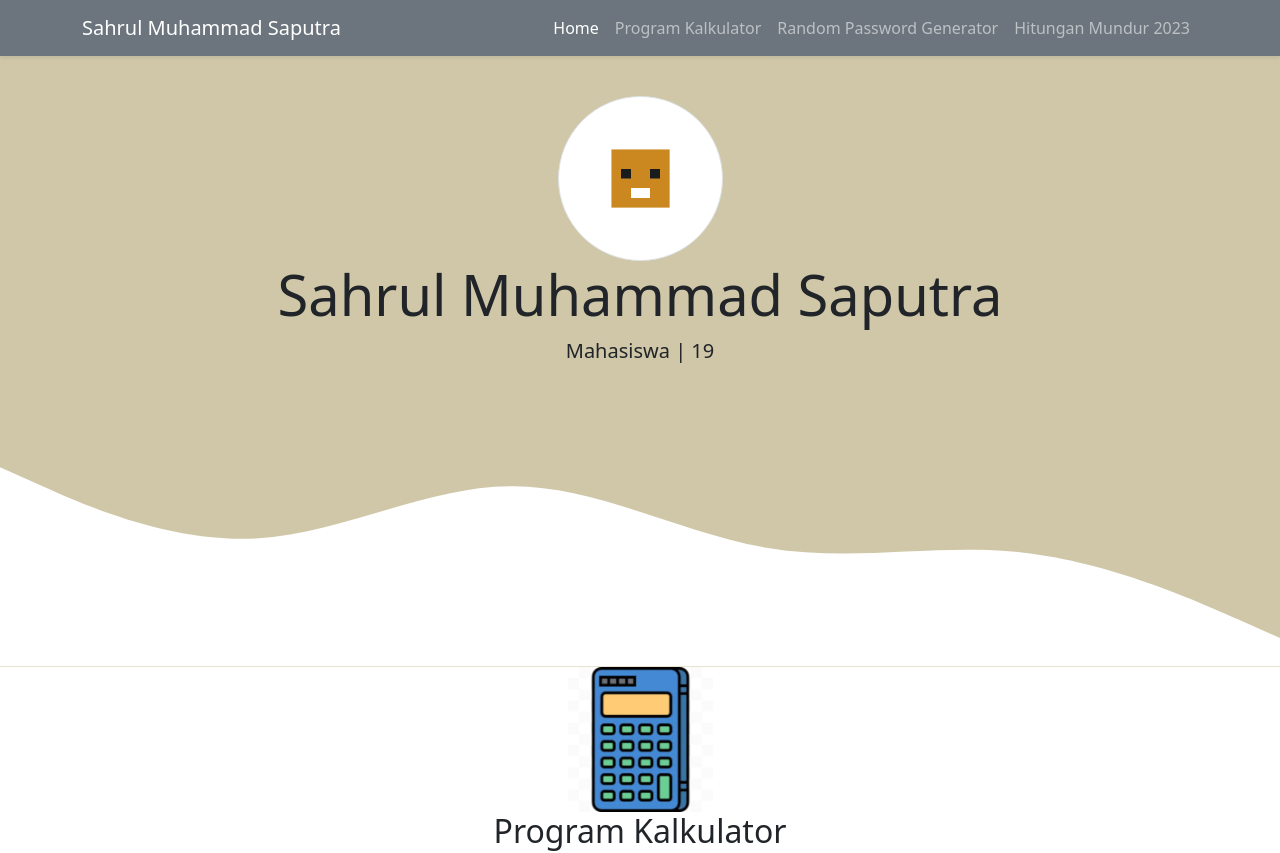
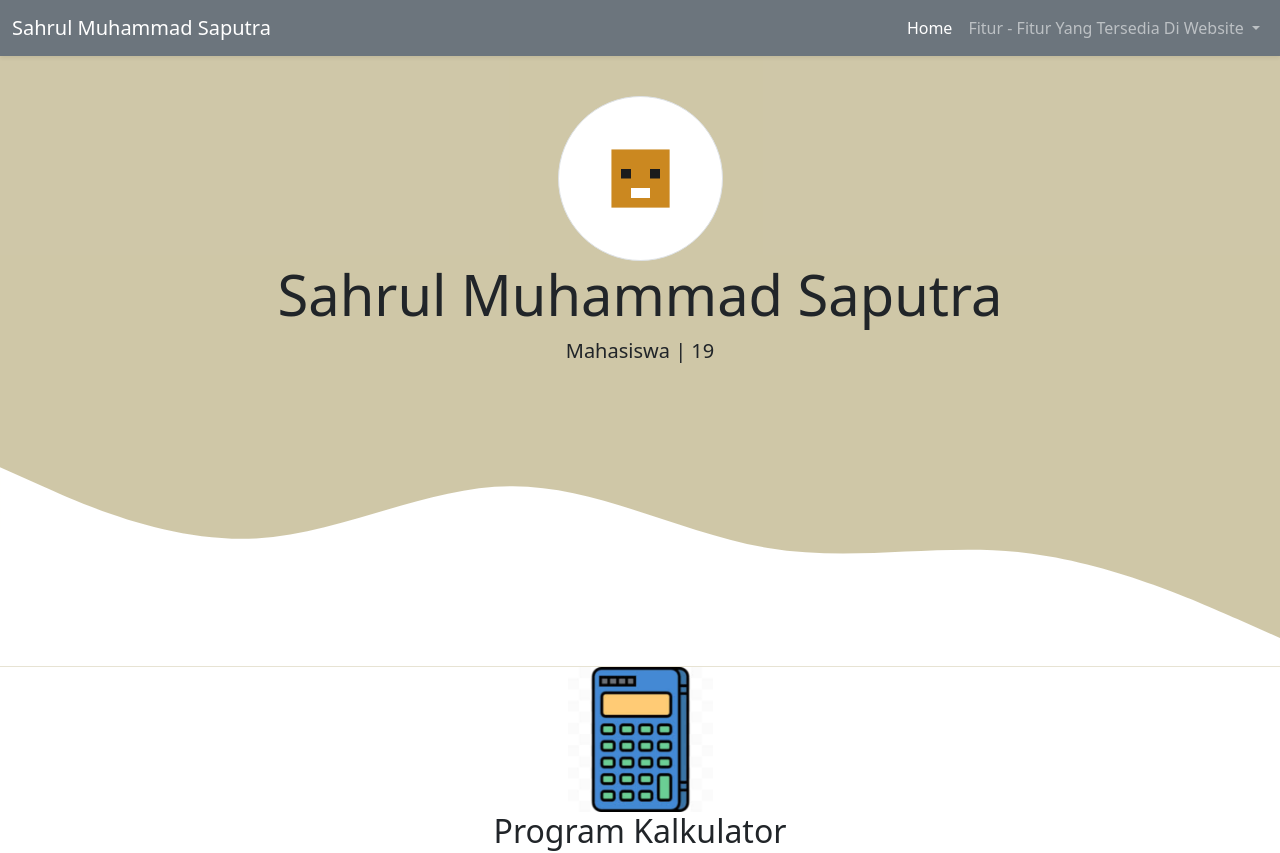
Before and after one commit to sahrulms/sahrulms.github.io, a plain HTML site: page index.html in a window 1280 px wide. Shown: the top 853 px of the page. Drawn offline with nearby package versions, Linux system fonts and the light colour scheme.

Commit message:
Update index.html

```diff
--- a/index.html
+++ b/index.html
@@ -15,25 +15,27 @@
   <body>
     <!-- Navbar -->
     <nav class="navbar navbar-expand-lg navbar-dark bg-secondary shadow-sm fixed-top">
-        <div class="container">
+      <div class="container-fluid">
         <a class="navbar-brand" href="https://sahrulms.github.io/index.html">Sahrul Muhammad Saputra</a>
-          <button class="navbar-toggler" type="button" data-bs-toggle="collapse" data-bs-target="#navbarNav" aria-controls="navbarNav" aria-expanded="false" aria-label="Toggle navigation">
+        <button class="navbar-toggler" type="button" data-bs-toggle="collapse" data-bs-target="#navbarNavDropdown" aria-controls="navbarNavDropdown" aria-expanded="false" aria-label="Toggle navigation">
           <span class="navbar-toggler-icon"></span>
         </button>
-          <div class="collapse navbar-collapse" id="navbarNav">
+        <div class="collapse navbar-collapse" id="navbarNavDropdown">
           <ul class="navbar-nav ms-auto">
             <li class="nav-item">
-                <a class="nav-link active" aria-current="page" href="https://sahrulms.github.io/index.html#">Home</a>
+              <a class="nav-link active" aria-current="page" href="https://sahrulms.github.io/index.html">Home</a>
             </li>
-              <li class="nav-item">
-                <a class="nav-link" href="https://sahrulms.github.io/Kalkulator/index.html">Program Kalkulator</a>
+            <li class="nav-item dropdown">
+              <a class="nav-link dropdown-toggle ms-auto" href="#" id="navbarDropdownMenuLink" role="button" data-bs-toggle="dropdown" aria-expanded="false">
+                Fitur - Fitur Yang Tersedia Di Website
+              </a>
+              <ul class="dropdown-menu" aria-labelledby="navbarDropdownMenuLink">
+                <li><a class="dropdown-item" href="https://sahrulms.github.io/Kalkulator/index.html">Program Kalkulator</a></li>
+                <li><a class="dropdown-item" href="https://sahrulms.github.io/Random Password Generator/index.html">Random Password Generator</a></li>
+                <li><a class="dropdown-item" href="https://sahrulms.github.io/Cuntdown/index.html">Hitungan Mundur 2023</a></li>
+              </ul>
             </li>
-              <li class="nav-item">
-                <a class="nav-link" href="https://sahrulms.github.io/Random Password Generator/index.html">Random Password Generator</a>
-              </li>
-              <li class="nav-item">
-                <a class="nav-link" href="https://sahrulms.github.io/Cuntdown/index.html">Hitungan Mundur 2023</a>
-              </li>
+          </ul>
         </div>
       </div>
     </nav>
```
Lines whose indentation alone changed are shown as unchanged.
